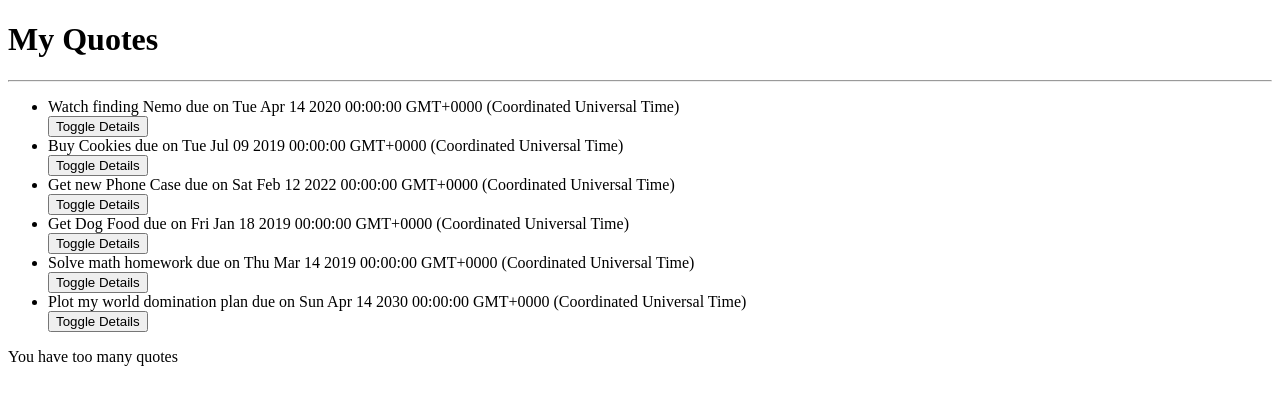
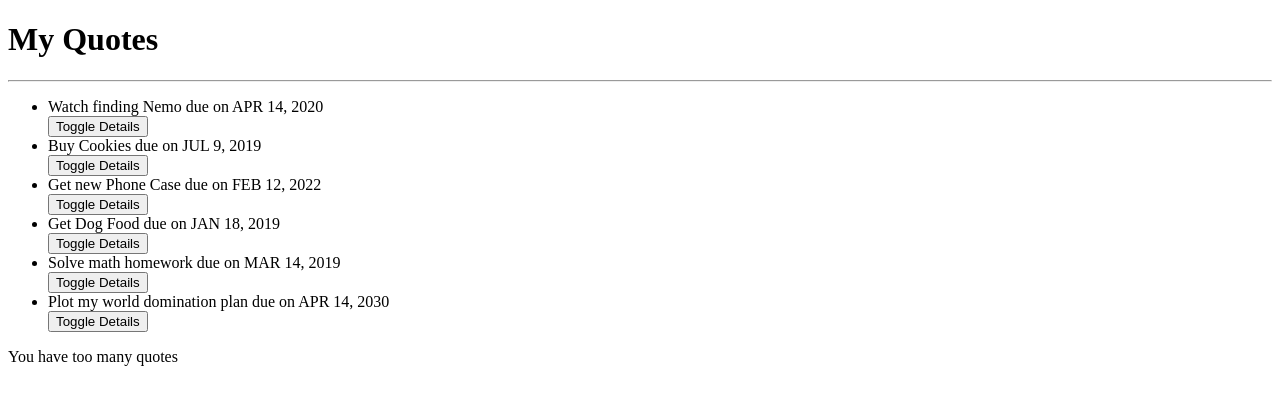
Before and after one commit to kiprotichdominic/Quotes-App, an Angular app: page / in a window 1280 px wide. Shown: the top 404 px of the page. Built offline with nearby package versions, Linux system fonts and the light colour scheme.

Commit message:
add date pipe

```diff
--- a/src/app/quote/quote.component.html
+++ b/src/app/quote/quote.component.html
@@ -2,7 +2,7 @@
 <hr />
 <ul>
   <div *ngFor="let quote of quotes; let i = index">
-    <li appStrikethrough>{{ quote.name }} due on {{ quote.completeDate }}</li>
+    <li appStrikethrough>{{ quote.name }} due on {{ quote.completeDate|date|uppercase }}</li>
     <button (click)="toggleDetails(i)">Toggle Details</button>
     <app-quote-detail
       *ngIf="quote.showDescription"
```
